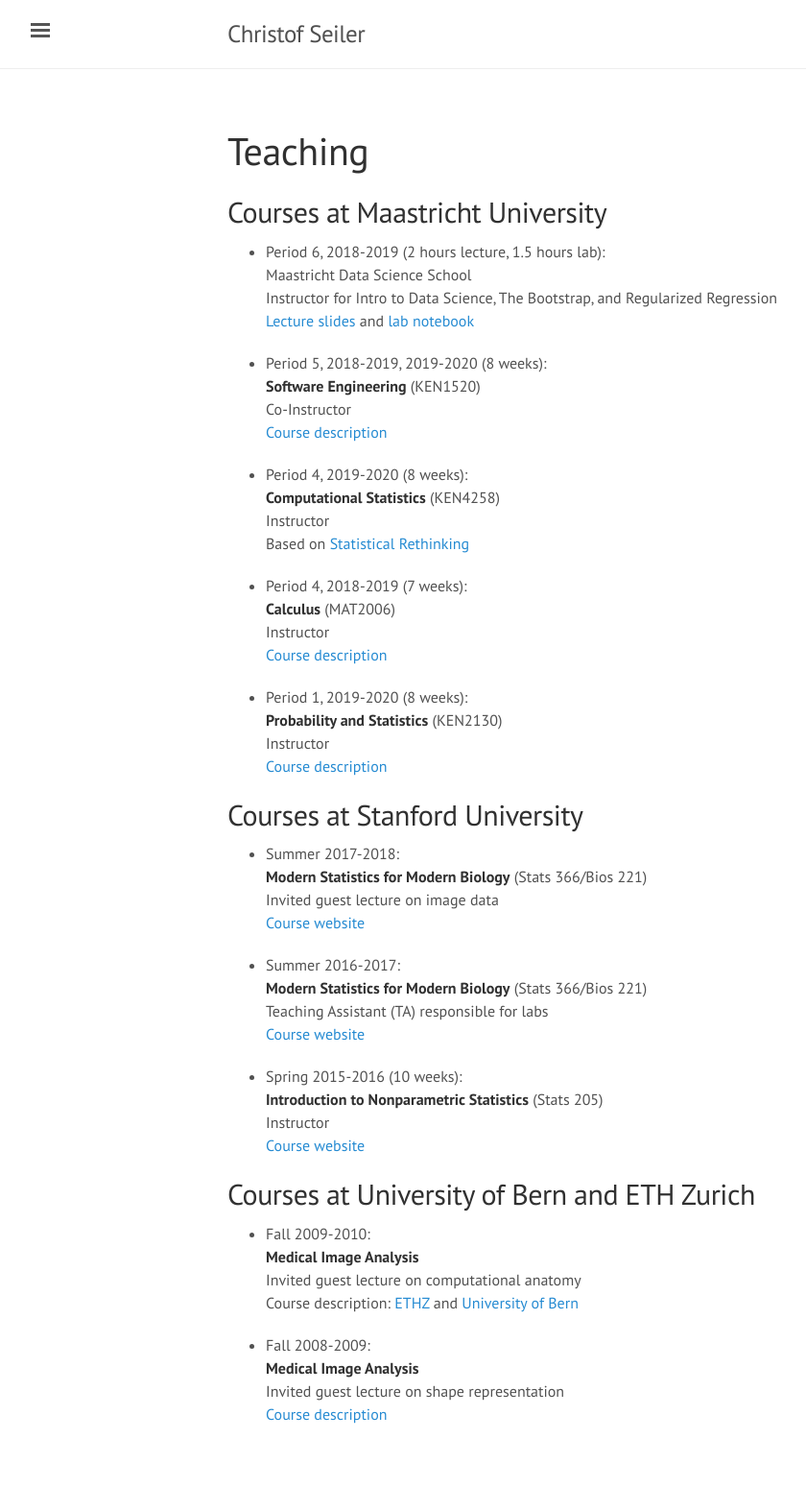
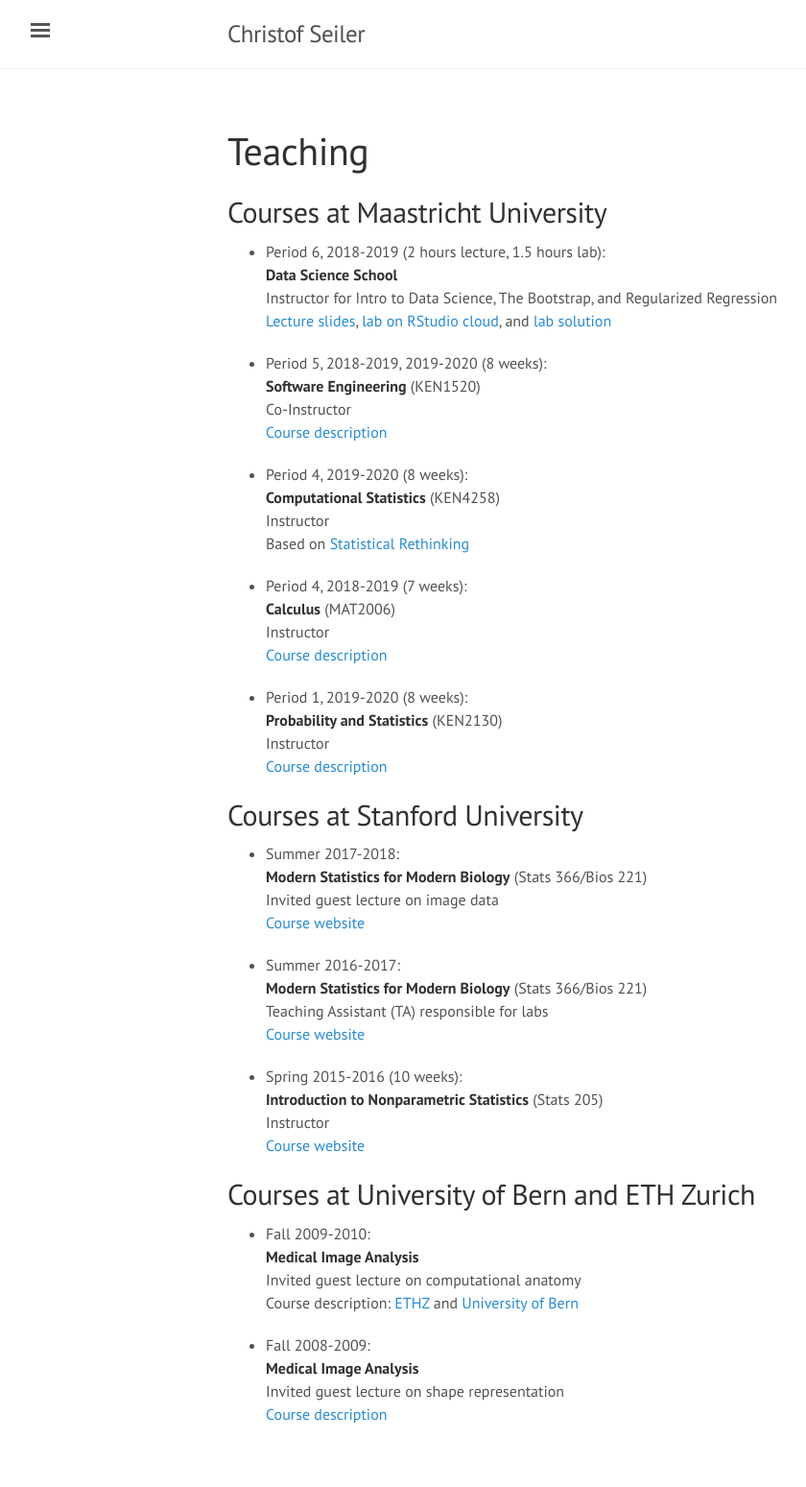
Before and after one commit to ChristofSeiler/ChristofSeiler.github.io, a Jekyll site: the page built from teaching.md, in a window 1280 px wide. Shown: the whole page at 96% size, without its empty margins (3-843 px from the left). Built offline with Jekyll 4.4.1, drawn with Linux system fonts in a browser that asks for light colours.

Commit message:
added rstudio cloud link

```diff
--- a/teaching.md
+++ b/teaching.md
@@ -6,9 +6,9 @@
 ## Courses at Maastricht University
 
 * Period 6, 2018-2019 (2 hours lecture, 1.5 hours lab): <br>
-Maastricht Data Science School <br>
+**Data Science School** <br>
 Instructor for Intro to Data Science, The Bootstrap, and Regularized Regression <br>
-[Lecture slides](https://christofseiler.github.io/data_science_school/dke_dss_lecture_01.pdf) and [lab notebook](http://christofseiler.github.io/data_science_school/dke_dss_lab_01.html)
+[Lecture slides](https://christofseiler.github.io/data_science_school/dke_dss_lecture_01.pdf), [lab on RStudio cloud](https://rstudio.cloud/project/350555), and [lab solution](http://christofseiler.github.io/data_science_school/dke_dss_lab_01.html)
 
 * Period 5, 2018-2019, 2019-2020 (8 weeks): <br>
 **Software Engineering** (KEN1520) <br>
```
